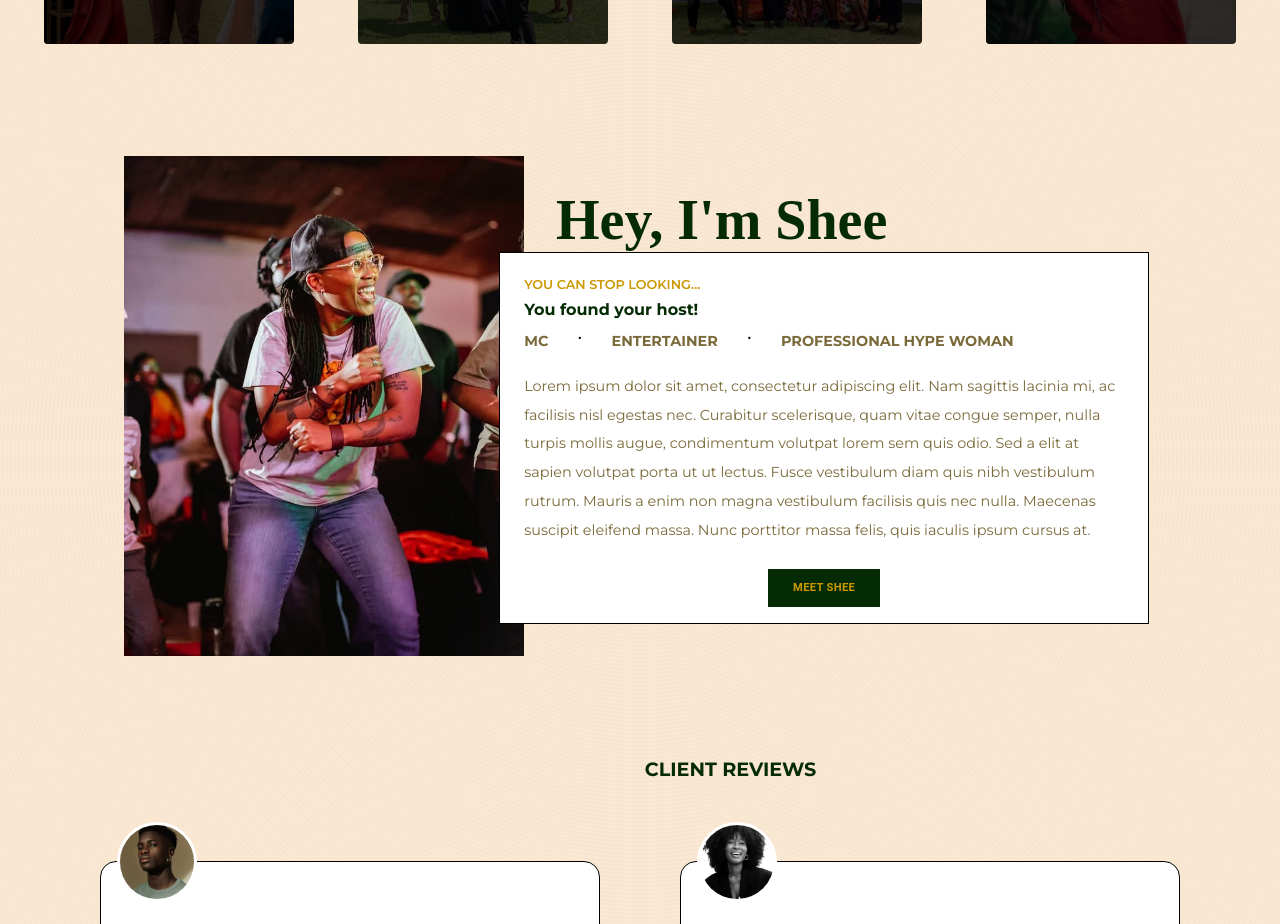
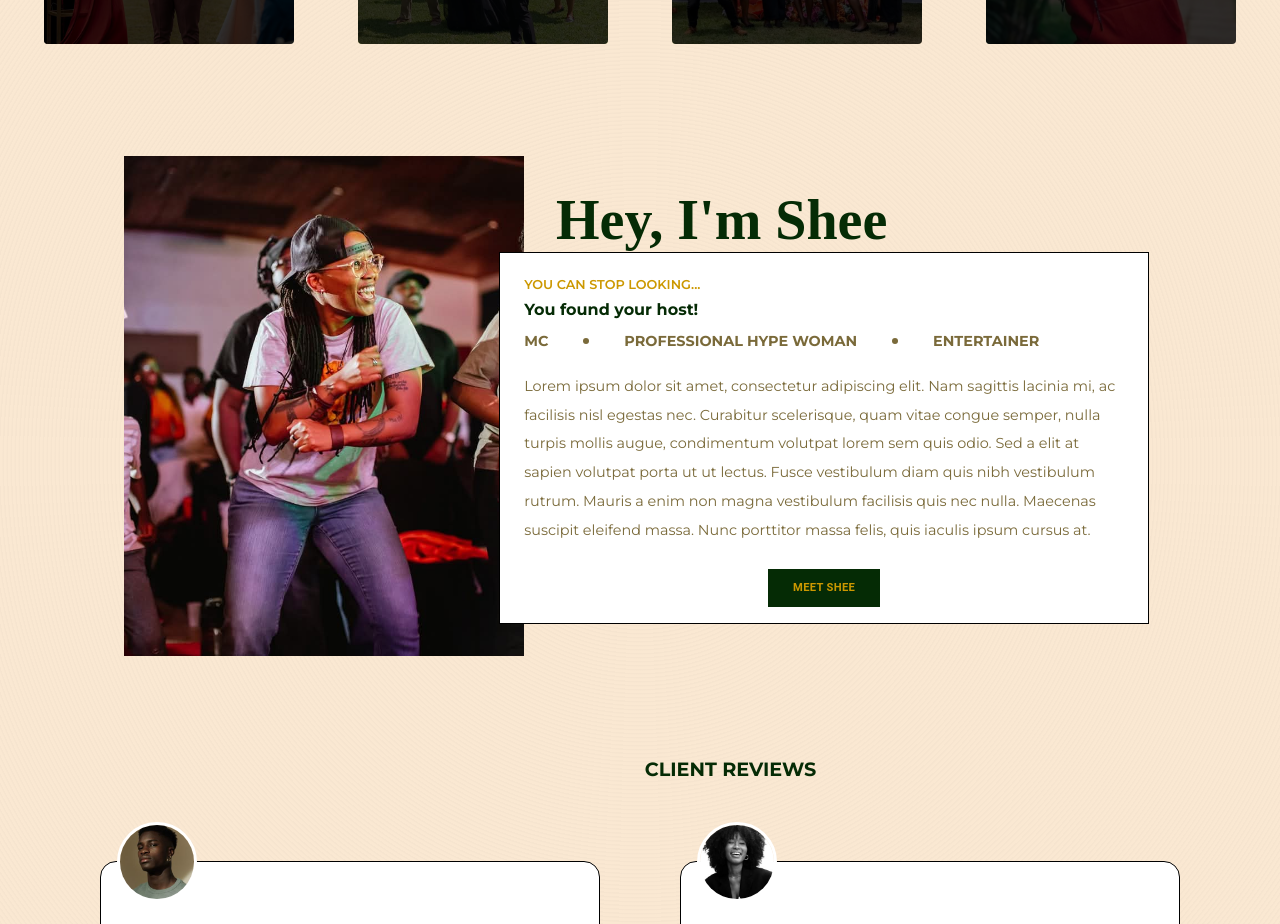
Before and after one commit to darlene9497/MC-Ciku-Shee, a React (Vite) app: page / in a window 1280 px wide. Shown: the part 880-1804 px from the top of the page. Built offline with nearby package versions, Linux system fonts and the light colour scheme; some icons are missing; a web font is replaced by a local one.

Commit message:
:lipstick::iphone:code cleanup to improve design on responsiveness

```diff
--- a/src/components/features/about-section/AboutSection.jsx
+++ b/src/components/features/about-section/AboutSection.jsx
@@ -24,10 +24,10 @@ function AboutSection () {
                 <h4>You found your host!</h4>
                 <div className="text-title">
                     <p>MC</p>
-                    <span>.</span>
+                    <span></span>
+                    <p>Professional hype woman</p>
+                    <span></span>
                     <p>Entertainer</p>
-                    <span>.</span>
-                    <p>Professional hype woman</p>
                 </div>
                 <p>
                     Lorem ipsum dolor sit amet, consectetur adipiscing elit. Nam sagittis
--- a/src/components/features/about-section/AboutSection.scss
+++ b/src/components/features/about-section/AboutSection.scss
@@ -3,7 +3,7 @@
 	align-items: flex-start;
 	justify-content: center;
 	gap: 2rem;
-	padding: 2rem;
+	padding: 2rem 0;
 	flex-wrap: wrap;
 	position: relative;
 	max-width: 1290px;
@@ -67,10 +67,20 @@
 				text-transform: uppercase;
 				font-size: 0.75rem;
 				margin-bottom: 1rem;
+				align-items: center;
 
 				p {
 					margin: 0;
 					padding: 0;
+				}
+
+				span {
+					display: inline-block;
+					width: 6px;
+					height: 6px;
+					background-color: $paragraph-color;
+					border-radius: 50%;
+					margin: 0 5px;
 				}
 			}
 
@@ -91,8 +101,13 @@
 		align-items: center;
 		padding: 1rem;
 
+		.image-container {
+			max-width: 300px;
+		}
+
 		.text-box-section {
 			margin-top: 0;
+			width: 100%;
 
 			h2 {
 				font-size: 2.5rem;
@@ -103,6 +118,18 @@
 				width: 100%;
 				margin-top: 1rem;
 				padding: 1rem;
+
+				.text-title {
+					gap: 10px;
+
+					p {
+						font-size: 0.75rem;
+					}
+
+					span {
+						display: none;
+					}
+				}
 			}
 		}
 	}
--- a/src/components/features/client-reviews/ClientReviews.scss
+++ b/src/components/features/client-reviews/ClientReviews.scss
@@ -77,9 +77,5 @@
       margin: 0;
       color: $text-secondary;
     }
-
-    @media only screen and (max-width: 768px) {
-      margin: 0;
-    }
   }
 }
--- a/src/components/features/hero/about-hero/AboutHero.scss
+++ b/src/components/features/hero/about-hero/AboutHero.scss
@@ -42,14 +42,12 @@
     @media only screen and (max-width: 768px) {
         flex-direction: column;
         align-items: center;
-        padding: 1.5rem 0.5rem;
+        padding: 1rem;
 
         &__image-container {
             position: static;
-            width: 85vw;
-            max-width: 95vw;
+            max-width: 80vw;
             margin-left: 0;
-            margin-bottom: 1.5rem;
         }
 
         &__text-box {
--- a/src/components/layout/footer/Footer.jsx
+++ b/src/components/layout/footer/Footer.jsx
@@ -1,5 +1,6 @@
 import './Footer.scss'
 import { FaLinkedin, FaInstagram, FaFacebook, FaTiktok, FaEnvelope } from 'react-icons/fa'
+import { Link } from 'react-router-dom'
 
 function Footer() {
   return (
@@ -14,13 +15,13 @@ function Footer() {
           <a href="#"><FaEnvelope /></a>
         </div>
         <nav className="footer-nav">
-          <a href="#">About</a>
+          <Link to="/about">About</Link>
           <span>|</span>
-          <a href="#">Services</a>
+          <Link to="/services">Services</Link>
           <span>|</span>
-          <a href="#">Portfolio</a>
+          <Link to="/portfolio">Portfolio</Link>
           <span>|</span>
-          <a href="#">Contact</a>
+          <Link to="/contact">Contact</Link>
         </nav>
         <div className="footer-backtotop">
           <a href="#top">
--- a/src/components/layout/navbar/Navbar.scss
+++ b/src/components/layout/navbar/Navbar.scss
@@ -95,8 +95,8 @@
             background-color: $green-background;
             flex-direction: column;
             align-items: center;
-            gap: 1.5em;
-            padding: 1em;
+            gap: 1.5rem;
+            padding: 1.5em;
             display: none;
 
             &.open {
@@ -115,7 +115,7 @@
             .right-links {
                 flex-direction: column;
                 align-items: center;
-                gap: 1em;
+                gap: 1.5rem;
                 margin: 0;
             }
         }
--- a/src/components/ui/serviceCard/ServiceCard.scss
+++ b/src/components/ui/serviceCard/ServiceCard.scss
@@ -91,7 +91,6 @@
 @media screen and (max-width: 768px) {
     .service-card {
         min-height: 500px;
-        padding: 8rem 1rem;
 
         .content-wrapper {
             flex-direction: column;
--- a/src/pages/Portfolio/Portfolio.scss
+++ b/src/pages/Portfolio/Portfolio.scss
@@ -40,7 +40,6 @@
             justify-content: center;
             gap: 2.5rem;
             position: relative;
-            min-height: 340px;
         }
 
         .memorable-moments-images img {
@@ -93,7 +92,7 @@
     }
 
     @media screen and (max-width: 768px) {
-        padding: 2rem 1rem;
+        padding: 1rem;
 
         .portfolio-description {
             padding: 1rem;
@@ -101,6 +100,11 @@
 
         .memorable-moments {
             margin: 4rem 0;
+
+            .memorable-moments-images img:nth-child(3) {
+                width: 200px;
+                height: 300px;
+            }
         }
     }
 }
--- a/src/pages/Services/Services.scss
+++ b/src/pages/Services/Services.scss
@@ -48,6 +48,10 @@
 }
 
 @media (max-width: 768px) {
+  .services-page {
+    padding: 1rem;
+  }
+
   .services-container {
     gap: 5rem;
   }
```
